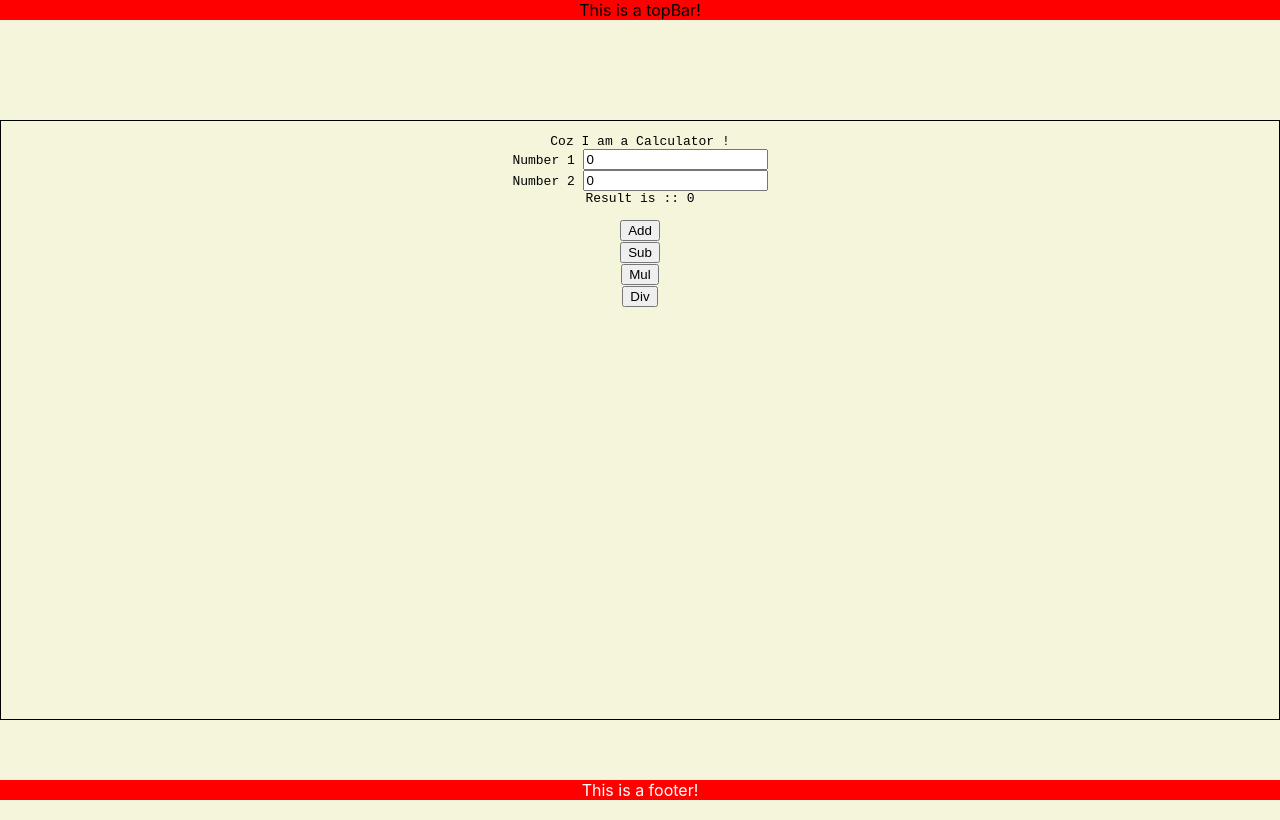
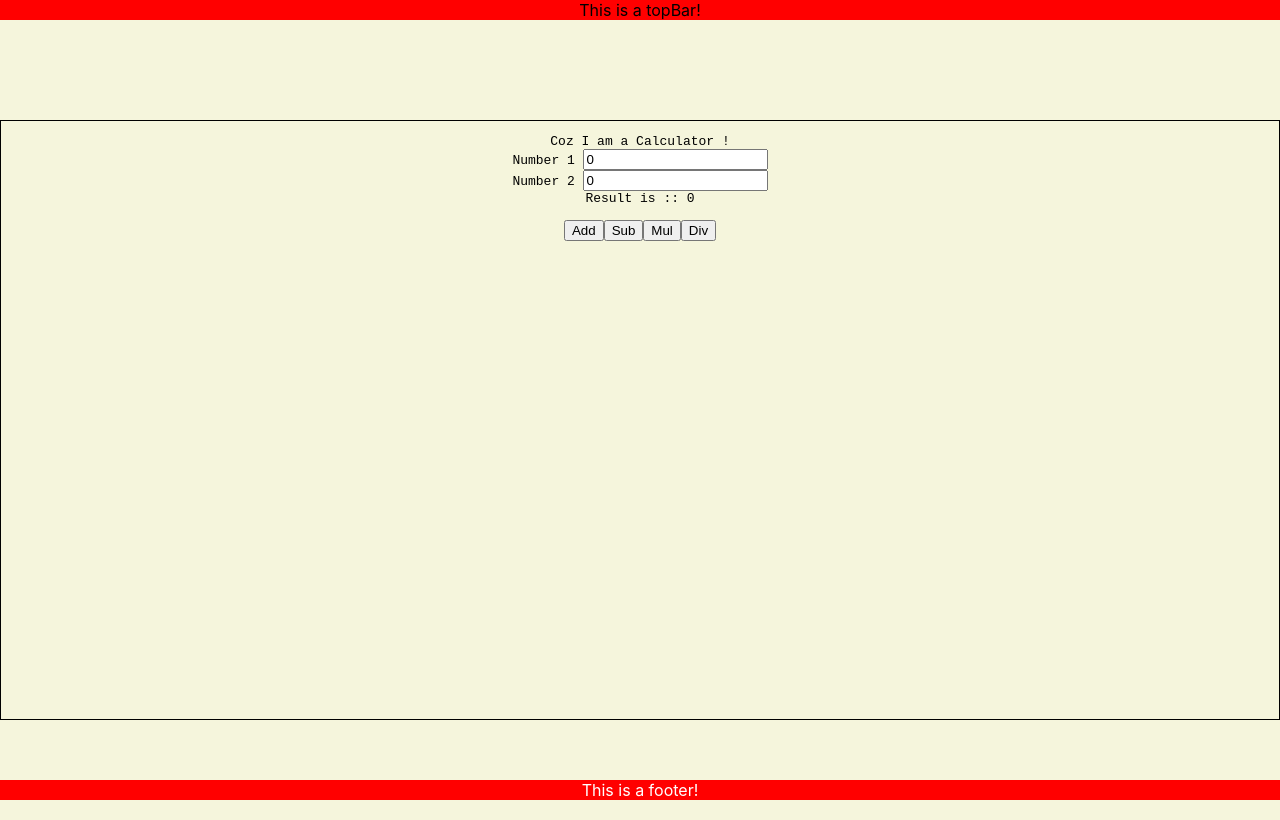
Before and after one commit to vermavarun/_TheApplication, a React (Create React App) app in the folder Source/ui/: page / in a window 1280 px wide. Built offline with nearby package versions, Linux system fonts and the light colour scheme.

Commit message:
divide by zero

```diff
--- a/Source/ui/src/App.css
+++ b/Source/ui/src/App.css
@@ -14,9 +14,8 @@ html, body {
   background-color: beige;
 }
 
-.appspan{
-  color:red;
-  font-weight: bold;
+.caloperations {
+  display: inline-flex;
 }
 
 .calculator{
--- a/Source/ui/src/components/calculator/calculator.js
+++ b/Source/ui/src/components/calculator/calculator.js
@@ -30,10 +30,12 @@ function Calculator() {
         <br/>
         Result is :: {result}
       </pre>
+      <div className="caloperations">
       <Add num1={num1} num2={num2} onResultCalculated={setResult} />
       <Sub num1={num1} num2={num2} onResultCalculated={setResult} />
       <Mul num1={num1} num2={num2} onResultCalculated={setResult} />
       <Div num1={num1} num2={num2} onResultCalculated={setResult} />
+      </div>
     </div>
   );
 }
```
Also changed, not shown: 1 other file (tests, documents, lock files or other folders).
